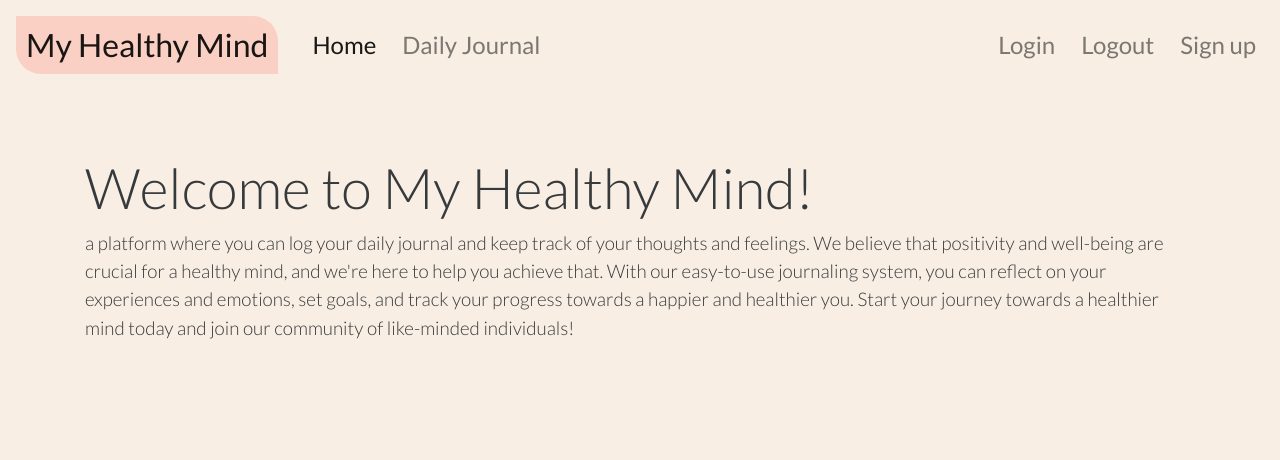
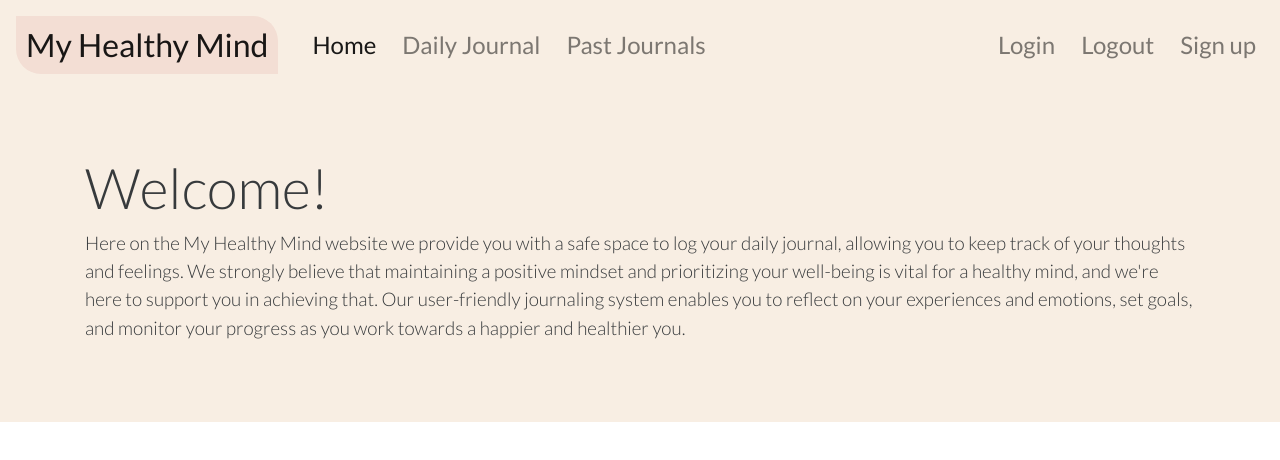
Before and after one commit to SaraMathews/My-Healthy-Mind, a Django app: page / in a window 1280 px wide. Shown: the top 460 px of the page. Run offline with Django 3.2, Linux system fonts and the light colour scheme; some libraries are stand-ins or nearby versions; some web fonts are replaced.

Commit message:
Update conent and css styling

```diff
--- a/static/css/style.css
+++ b/static/css/style.css
@@ -2,7 +2,7 @@
 .logo {
     font-size: 2rem;
     font-family: lato;
-    background-color: #fad0c4;
+    background-color: #F3DED4;
     border-top-right-radius: 25px;
     border-bottom-left-radius: 25px;
     padding-left: 10px;
@@ -44,7 +44,7 @@
 
 /* Fist container with welcome text */
 .jumbotron {
-    height: 650px;
+    height: 550px;
     background-color: #f8eee3;
     font-family: lato;
 
@@ -52,7 +52,7 @@
 
 /* Second container with features card and quote */
 .container-features {
-    margin-bottom: 100px;
+    margin-bottom: 110px;
     font-family: lato;
 }
 
@@ -62,17 +62,15 @@
     border-top-left-radius: 200px;
     border-top-right-radius: 200px;
     margin-top: 40px;
+    width: 19rem;
 }
 
 .image {
     object-fit: cover;
-    height: 100%;
+    height: 50%;
 }
 
 .card-body-bottom {
-    position: absolute;
-    bottom: 0;
-    width: 100%;
     text-align: center;
     background-color: #f8eee3;
     height: 250px;
@@ -82,13 +80,12 @@
     background-color: white;
     color: #5C4033;
     border-radius: 5px;
-
 }
 
 .button:hover {
     cursor: pointer;
     color: white;
-    background-color: #fad0c4;
+    background-color: #F3DED4;
 }
 
 /* Footer */
--- a/templates/base.html
+++ b/templates/base.html
@@ -43,6 +43,9 @@
                     <li class="nav-item list-bg ml-auto">
                         <a class="nav-link ul-padding-hamburger" href="#">Daily Journal</a>
                     </li>
+                    <li class="nav-item list-bg ml-auto">
+                        <a class="nav-link ul-padding-hamburger" href="#">Past Journals</a>
+                    </li>
                 </ul>
                 <ul class="navbar-nav ml-auto">
                     <li class="nav-item list-bg ml-auto">
@@ -60,54 +63,63 @@
 
         <!-- Welcome text container -->
         <div class="container-fluid p-0 first-container">
-            <div class="jumbotron jumbotron-fluid mb-0">
+            <div class="jumbotron jumbotron-fluid h-50 h-md-75 mb-0">
                 <div class="container">
-                    <h1 class="display-4">Welcome to My Healthy Mind!</h1>
-                    <p class="lead">a platform where you can log your daily journal and keep track of
-                        your thoughts and
-                        feelings. We believe that positivity and well-being are crucial for a healthy mind, and
-                        we're
-                        here to help you achieve
-                        that. With our easy-to-use journaling system, you can reflect on your experiences and
-                        emotions,
-                        set goals, and track
-                        your progress towards a happier and healthier you. Start your journey towards a healthier
-                        mind
-                        today and join our
-                        community of like-minded individuals!</p>
+                    <h1 class="display-4">Welcome!</h1>
+                    <p class="lead">Here on the My Healthy Mind website we provide you with a safe space to log your
+                        daily
+                        journal,
+                        allowing you to keep track of your thoughts and
+                        feelings. We strongly believe that maintaining a positive mindset and prioritizing your
+                        well-being is vital for a
+                        healthy mind, and we're here to support you in achieving that. Our user-friendly journaling
+                        system enables you to
+                        reflect on your experiences and emotions, set goals, and monitor your progress as you work
+                        towards a happier and
+                        healthier you.</p>
                 </div>
             </div>
 
             <!-- Card container -->
             <div class="container container-features">
                 <div class="row justify-content-around">
-                    <div class="card card-rounded" style="width: 18rem;">
-                        <img src="https://c8.alamy.com/comp/2N7B2N7/human-brain-with-flowers-and-butterflies-mental-health-and-self-care-concept-positive-thinking-creative-mind-2N7B2N7.jpg"
+                    <div class="card card-rounded card-custom">
+                        <img src="https://m.media-amazon.com/images/I/518tUTYNbsL._AC_UF1000,1000_QL80_.jpg"
                             class="card-img-top image" alt="...">
-                        <div class="card-body card-body-bottom">
+                        <div class="card-body card-body-bottom d-flex flex-column">
                             <h5 class="card-title">Daily Journal</h5>
                             <p class="card-text">Some quick example text to build on the card title and make up the
                                 bulk of the
                                 card's
                                 content.</p>
-                            <a href="#" class=" btn button">Log my Daily Journal</a>
+                            <a href="#" class="btn button mt-auto mx-auto">Log my Daily Journal</a>
                         </div>
                     </div>
 
 
-                    <div class="card card-rounded" style="width: 18rem;">
-                        <img src="https://hbr.org/resources/images/article_assets/2021/02/Feb21_23_1296183274.jpg"
+                    <div class="card card-rounded card-custom">
+                        <img src="https://c8.alamy.com/comp/2N7B2N7/human-brain-with-flowers-and-butterflies-mental-health-and-self-care-concept-positive-thinking-creative-mind-2N7B2N7.jpg"
                             class="card-img-top image" alt="...">
                         <div class="card-body card-body-bottom">
                             <h5 class="card-title">Daily Quote</h5>
-                            <p class="card-text">Some quick example text to build on the card title and make up the
-                                bulk of the
-                                card's
-                                content.</p>
+                            <p class="card-text">#</p>
                         </div>
                     </div>
 
+                    <div class="card card-rounded card-custom d-none d-lg-block">
+                        <img src="https://hbr.org/resources/images/article_assets/2021/02/Feb21_23_1296183274.jpg"
+                            class="card-img-top image" alt="...">
+                        <div class="card-body card-body-bottom d-flex flex-column">
+                            <h5 class="card-title">Past Journals</h5>
+                            <p class="card-text">
+                                Revisit your past journals, reflect, and continue your journey towards a healthier
+                                mind. Here, you can view all your previous journal entries, edit them, or delete them.
+                            </p>
 
+                            <a href="#" class="btn button mt-auto mx-auto">View past Journals</a>
+
+                        </div>
+                    </div>
                 </div>
             </div>
 
```
